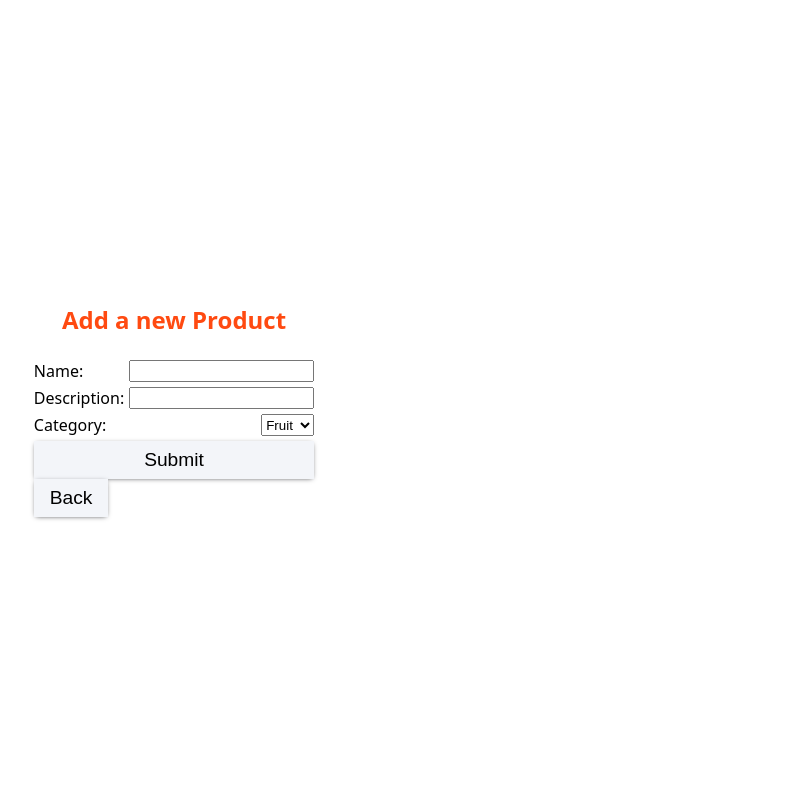
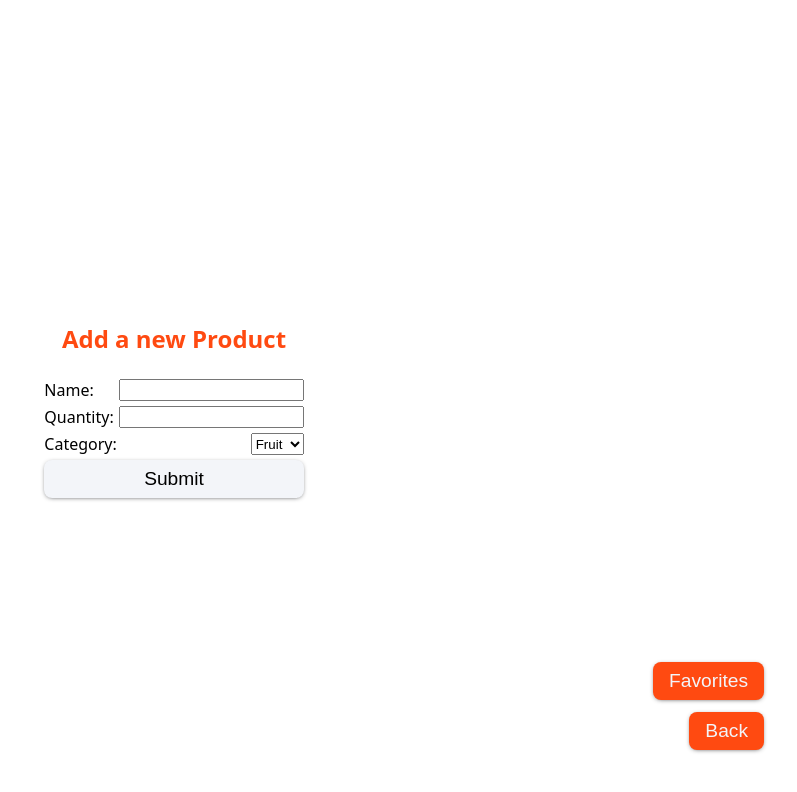
Before and after one commit to YavorLalev/Shopping-List, a Next.js app: page / in a window 1280 px wide. Both pictures are taken after a click on the button "Add". Shown: the top 792 px of the page, without its empty margins (466-1263 px from the left). Built offline with nearby package versions, Linux system fonts and the light colour scheme; no server answers; the database is empty.

Commit message:
Add a second Navigation Button Favorites

```diff
--- a/components/Button/Button.styled.js
+++ b/components/Button/Button.styled.js
@@ -1,4 +1,4 @@
-import styled from "styled-components";
+import styled, { css } from "styled-components";
 
 export const StyledButton = styled.button`
   appearance: none;
@@ -7,6 +7,27 @@ export const StyledButton = styled.button`
   font-size: larger;
   padding: 0.5rem 1rem;
   box-shadow: 0px 1px 5px -2px var(--color-granite);
+  border-radius: 8px;
+
+  ${({ $variant }) =>
+    $variant === "add" &&
+    css`
+      background-color: var(--color-nemo);
+      color: var(--color-water-10);
+      position: fixed;
+      bottom: 50px;
+      right: 50px;
+    `}
+
+  ${({ $variant }) =>
+    $variant === "favorites" &&
+    css`
+      background-color: var(--color-nemo);
+      color: var(--color-water-10);
+      position: fixed;
+      bottom: 100px;
+      right: 50px;
+    `}
 
   &:hover {
     cursor: pointer;
--- a/components/Link/Link.styled.js
+++ b/components/Link/Link.styled.js
@@ -1,5 +1,6 @@
 import styled, { css } from "styled-components";
 import Link from "next/link";
+
 export const StyledLink = styled(Link)`
   text-decoration: none;
   display: inline-block;
--- a/components/ProductForm/index.js
+++ b/components/ProductForm/index.js
@@ -11,9 +11,9 @@ export default function ProductForm({ onSubmit, isEditMode }) {
         Name:
         <input type="text" id="name" name="name" />
       </StyledLabel>
-      <StyledLabel htmlFor="description">
-        Description:
-        <input type="text" id="description" name="description" />
+      <StyledLabel htmlFor="quantity">
+        Quantity:
+        <input type="text" id="quantity" name="quantity" />
       </StyledLabel>
       <StyledLabel htmlFor="category">
         Category:
--- a/components/ProductList/index.js
+++ b/components/ProductList/index.js
@@ -26,11 +26,11 @@ export default function ProductList() {
         {data &&
           data
             .filter(({ category }) => category === "Food")
-            .map(({ _id, name, description }) => (
+            .map(({ _id, name, quantity }) => (
               <li key={_id}>
                 <StyledLink href={`/${_id}`}>
                   {name} {""}
-                  {description}
+                  {quantity}
                 </StyledLink>
               </li>
             ))}
@@ -47,7 +47,7 @@ export default function ProductList() {
                 </StyledLink>
               ) : (
                 <StyledLink href={`/${_id}`}>
-                  {name}{" "}
+                  {name} {""}
                   {/* <button type="button" onClick={handleToggle}>
                     {""} ✅
                   </button> */}
--- a/db/models/Product.js
+++ b/db/models/Product.js
@@ -4,7 +4,7 @@ const { Schema } = mongoose;
 
 const productSchema = new Schema({
   name: { type: String, required: true },
-  description: { type: String, required: true },
+  quantity: { type: String, required: true },
   category: { type: String, required: true },
 });
 
--- a/pages/index.js
+++ b/pages/index.js
@@ -1,5 +1,5 @@
 import ProductList from "../components/ProductList";
-import styled from "styled-components";
+import styled, { css } from "styled-components";
 import ProductForm from "../components/ProductForm";
 import useSWR from "swr";
 import { useState } from "react";
@@ -43,9 +43,13 @@ export default function HomePage() {
         <ProductList />
       )}
 
-      <StyledButton type="button" onClick={handleToggle}>
+      <StyledButton type="button" onClick={handleToggle} $variant="add">
         {" "}
         {!isChecked ? "Add" : "Back"}
+      </StyledButton>
+      <StyledButton type="button" $variant="favorites">
+        {" "}
+        Favorites
       </StyledButton>
     </>
   );
```
